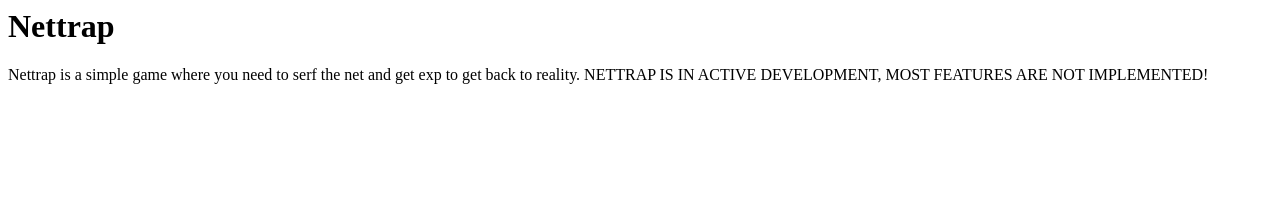
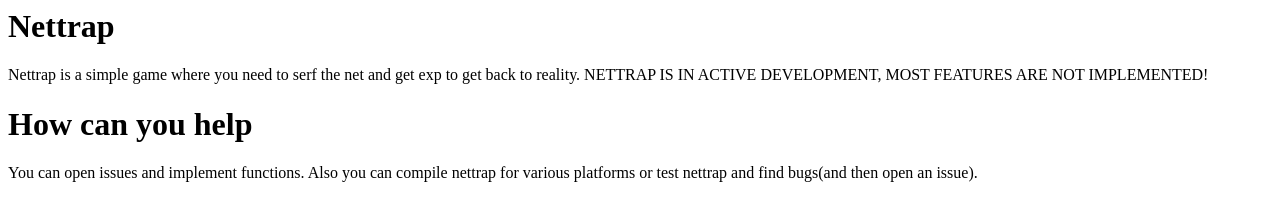
Before and after one commit to GNUAn/nettrap, a plain HTML site: page docs/index.html in a window 1280 px wide. Drawn offline with Linux system fonts and the light colour scheme.

Commit message:
Update index.html

```diff
--- a/docs/index.html
+++ b/docs/index.html
@@ -3,6 +3,12 @@
   <body>
     <h1>Nettrap</h1>
     Nettrap is a simple game where you need to serf the net and get exp to get back to reality.
+
     NETTRAP IS IN ACTIVE DEVELOPMENT, MOST FEATURES ARE NOT IMPLEMENTED!
+
+    <h1>How can you help</h1>
+    You can open issues and implement functions. Also you can compile nettrap for various platforms
+
+    or test nettrap and find bugs(and then open an issue).
   </body>
 </html>
```
